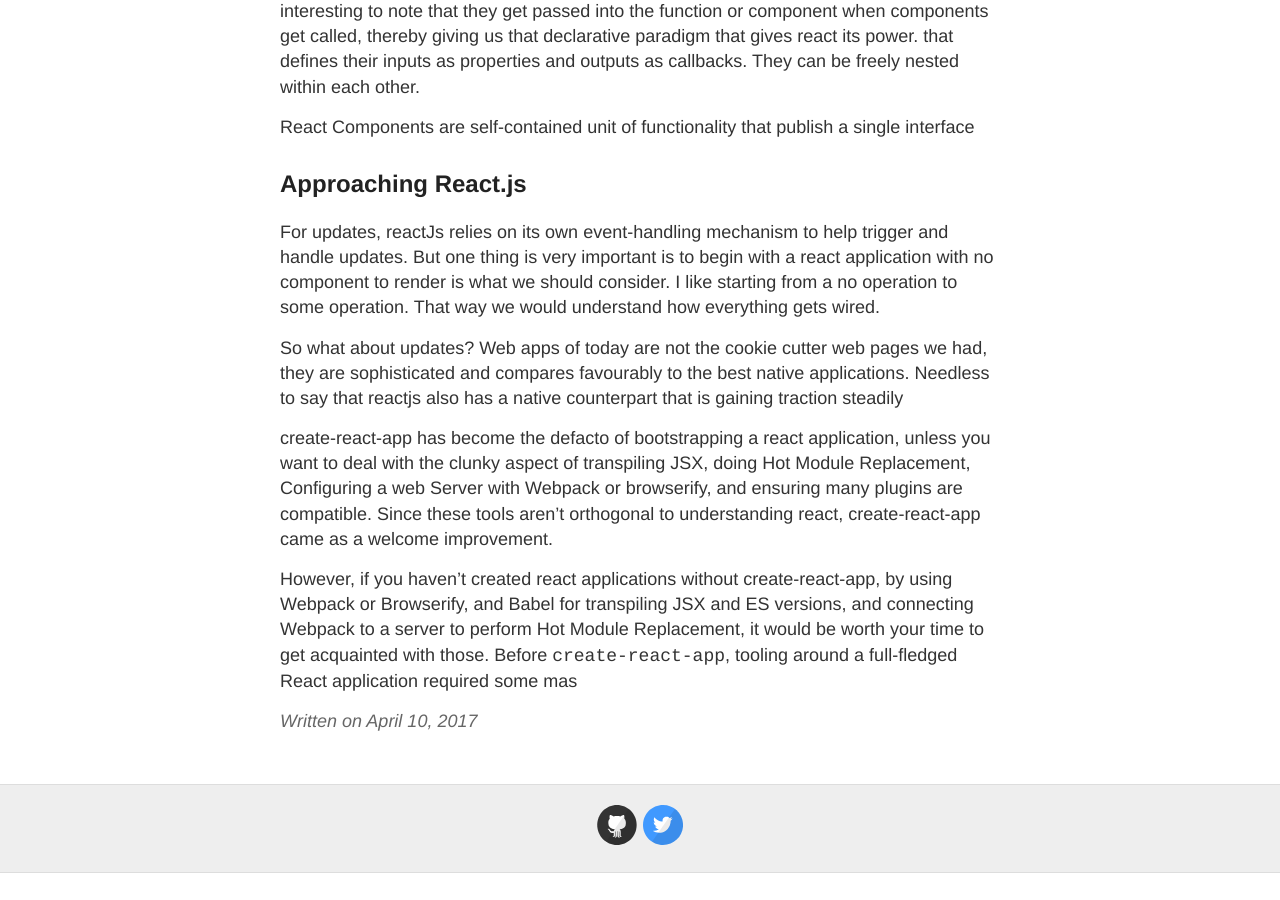
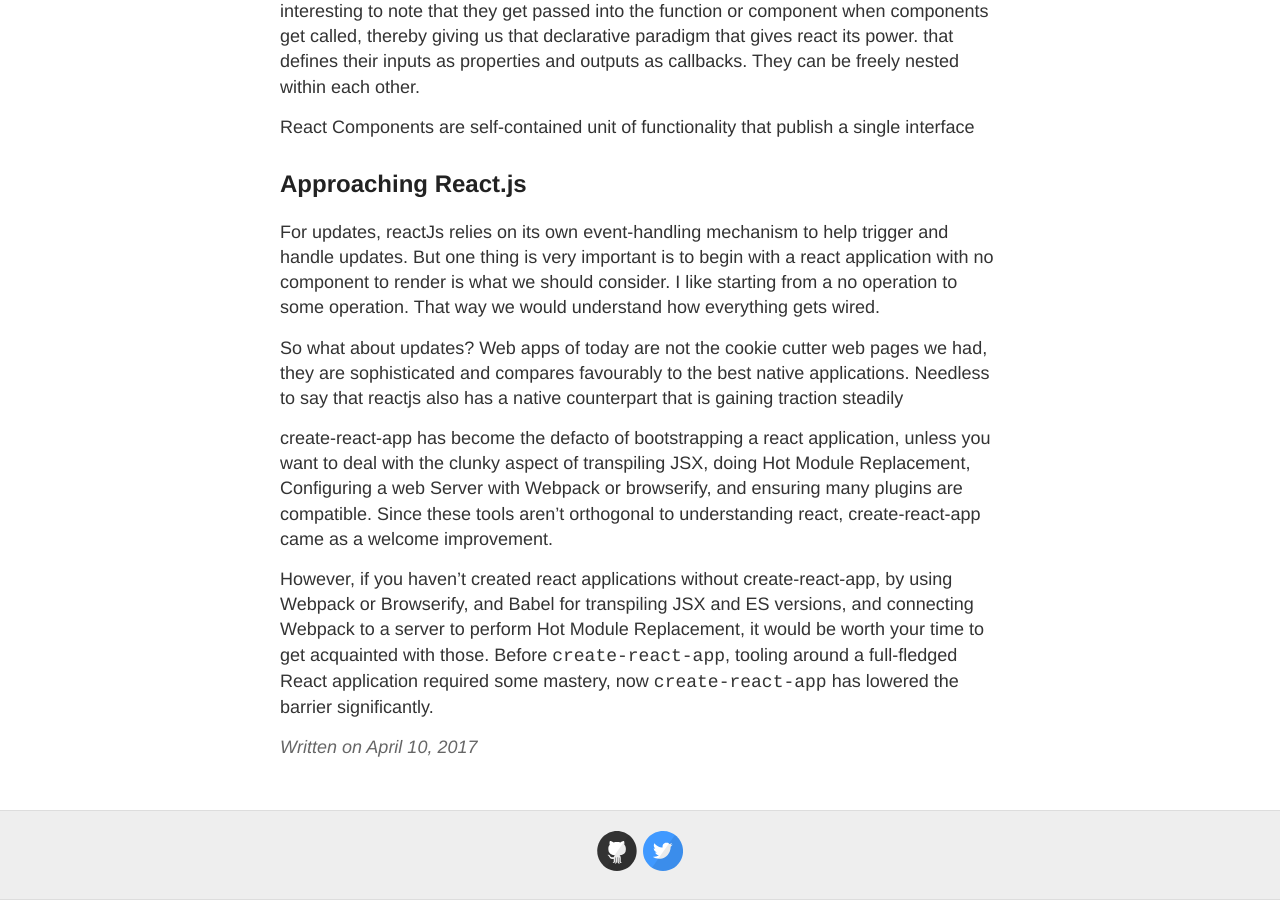
Before and after one commit to yeleywale/yeleywale.github.io, a Jekyll site: the page built from _posts/2017-4-10-Get Started with ReactJs.md, in a window 1280 px wide and 900 px high, scrolled down 1427 px. Built offline with Jekyll 4.4.1, drawn with Linux system fonts in a browser that asks for light colours; our own code applies the rules of GitHub Pages for plain Markdown files; comment, search, counter and statistics services are not loaded; before the commit the page ends 2300 px from its top, so only the background shows below that.

Commit message:
Add a bit

```diff
--- a/_posts/2017-4-10-Get Started with ReactJs.md
+++ b/_posts/2017-4-10-Get Started with ReactJs.md
@@ -31,4 +31,4 @@ So what about updates? Web apps of today are not the cookie cutter web pages we
 
 create-react-app has become the defacto of bootstrapping a react application, unless you want to deal with the clunky aspect of transpiling JSX, doing Hot Module Replacement, Configuring a web Server with Webpack or browserify, and ensuring many plugins are compatible. Since these tools aren't orthogonal to understanding react, create-react-app came as a welcome improvement.
 
-However, if you haven't created react applications without create-react-app, by using Webpack or Browserify, and Babel for transpiling JSX and ES versions, and connecting Webpack to a server to perform Hot Module Replacement, it would be worth your time to get acquainted with those. Before `create-react-app`, tooling around a full-fledged React application required some mas
+However, if you haven't created react applications without create-react-app, by using Webpack or Browserify, and Babel for transpiling JSX and ES versions, and connecting Webpack to a server to perform Hot Module Replacement, it would be worth your time to get acquainted with those. Before `create-react-app`, tooling around a full-fledged React application required some mastery, now `create-react-app` has lowered the barrier significantly.
```
